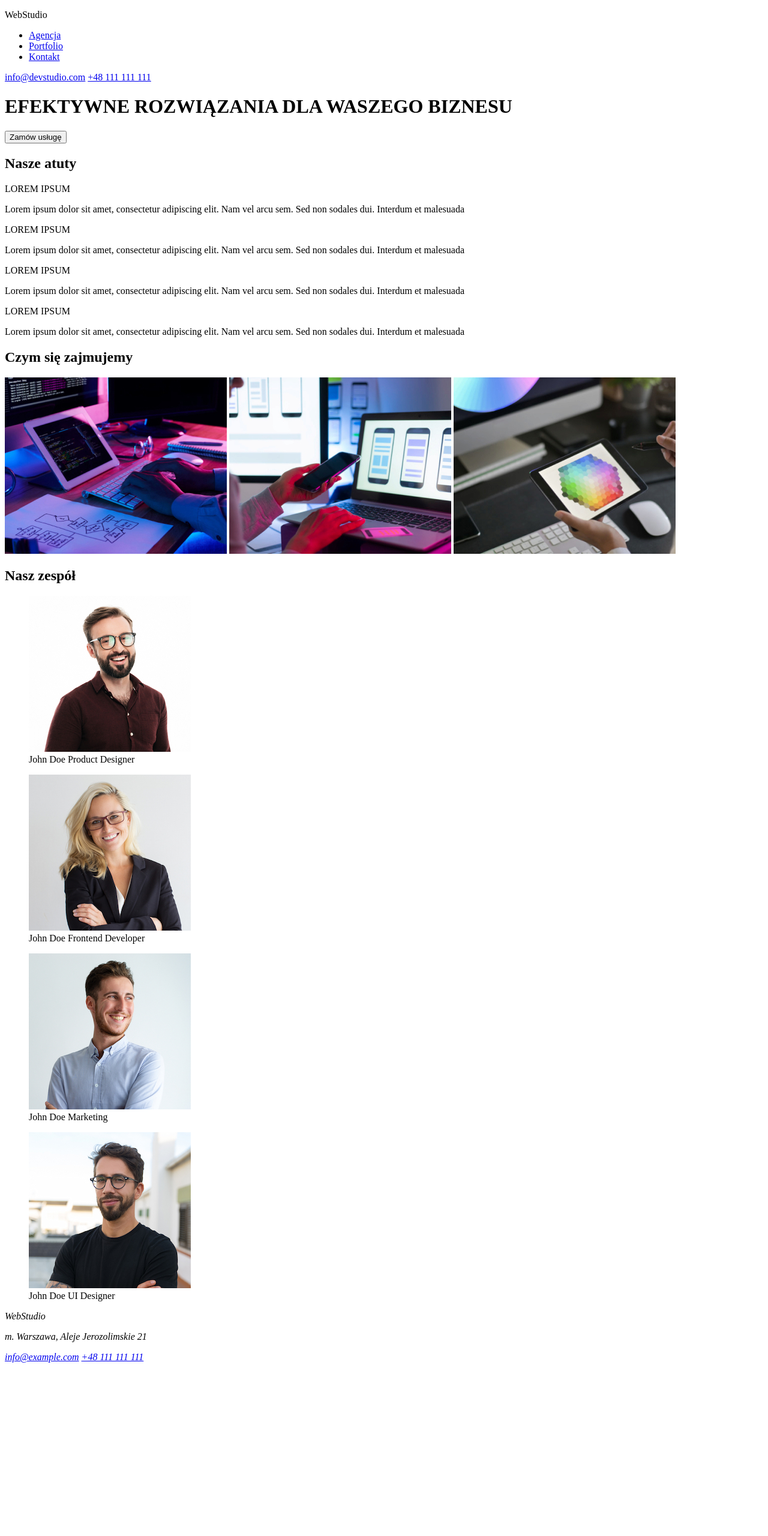
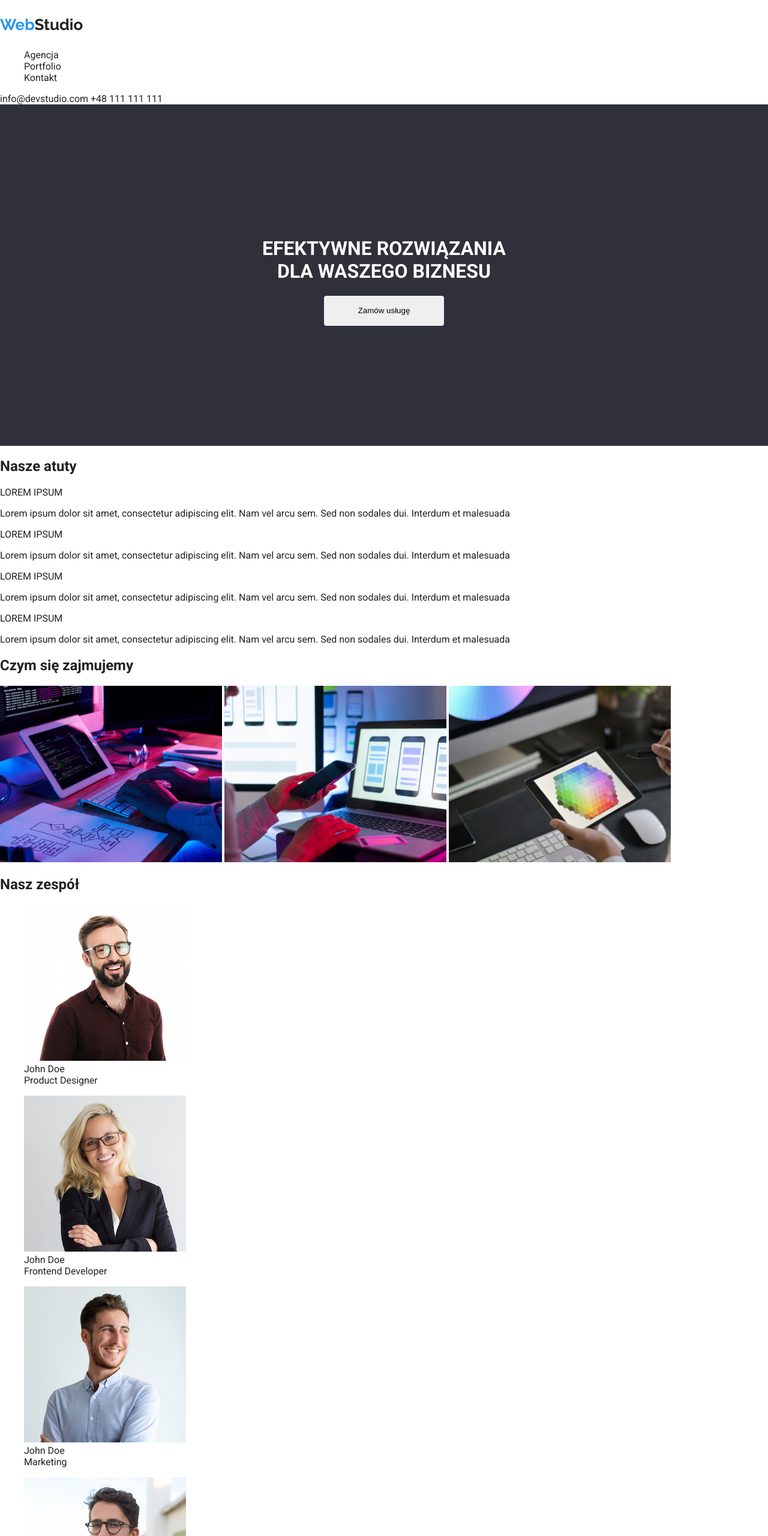
Before and after one commit to g-now/goit-markup-hw-03, a plain HTML site: page index.html in a window 1280 px wide. Shown: the top 2560 px of the page at 60% size. Before the commit the page ends 2279 px from the top, so only its background shows below. Drawn offline with Linux system fonts and the light colour scheme.

Commit message:
CSS content added

```diff
--- a/css/styles.css
+++ b/css/styles.css
@@ -0,0 +1,101 @@
+.body {
+    font-family: "Roboto", sans-serif;
+    color: #212121;
+    margin: 0px;
+}
+
+.web-studio {
+    font-family: "Raleway";
+    font-size: 26px;
+}
+
+.menu-nav {
+    color: #212121;
+    list-style-type: none;
+}
+
+.link {
+    color: #212121;
+    text-decoration: none;
+}
+
+.link:hover {
+    color: #2196F3;
+}
+
+.link:focus {
+    color: #2196F3;
+}
+
+.web {
+    color: #2196F3;
+}
+
+.filters {
+    list-style-type: none;
+}
+
+.button {
+    width: 200px;
+    height: 50px;
+    left: 700px;
+    top: 430px;
+    cursor: pointer;
+    border: none;
+    border-radius: 4px;
+}
+
+.button:active {
+    color: #FFFFFF;
+    background-color: #2196F3;
+}
+
+.button-portfolio {
+    height: 38px;
+    width: 121px;
+    left: 510px;
+    top: 174px;
+    border-radius: 4px;
+    cursor: pointer;
+    border: none;
+}
+
+.button-portfolio:active {
+    color: #FFFFFF;
+    background-color: #2196F3;
+}
+
+.logo {
+    background-color: #2F303A;
+    color: #FFFFFF;
+    text-align: center;
+    padding-top: 200px;
+    padding-bottom: 200px;
+}
+
+.footer {
+    color: #FFFFFF;
+    background-color: #2F303A;
+    padding-top: 60px;
+    padding-bottom: 60px;
+    padding-left: 215px;
+}
+
+.web-studio-footer {
+    color: #FFFFFF;
+    font-family: "Raleway";
+    font-size: 26px;
+}
+
+.footer-link {
+    color: #FFFFFF;
+    text-decoration: none;
+}
+
+.footer-link:hover {
+    color: #2196F3;
+}
+
+.footer-link:focus {
+    color: #2196F3;
+}
--- a/index.html
+++ b/index.html
@@ -10,28 +10,28 @@
     <link href="https://fonts.googleapis.com/css2?family=Raleway:wght@700&family=Roboto:wght@400;500;700;900&display=swap" rel="stylesheet">
     <title>Main page</title>
   </head>
-  <body>
+  <body class="body">
     <!--HEADER-->
-    <header>
+    <header class="header">
       <!--MENU-->
       <div class="menu">
         <nav>
-          <p class="web-studio">WebStudio</p>
+          <p class="web-studio"><span class="web">Web</span>Studio</p>
           <ul class="menu-nav">
-            <li><a href="agencja.html">Agencja</a></li>
-            <li><a href="portfolio.html">Portfolio</a></li>
-            <li><a href="kontakt.html">Kontakt</a></li>
+            <li><a class="link" href="agencja.html">Agencja</a></li>
+            <li><a class="link" href="portfolio.html">Portfolio</a></li>
+            <li><a class="link" href="kontakt.html">Kontakt</a></li>
           </ul>
         </nav>
-        <a href="mailto:info@devstudio.com">info@devstudio.com</a>
-        <a href="tel:+48111111111">+48 111 111 111</a>
+        <a class="link" href="mailto:info@devstudio.com">info@devstudio.com</a>
+        <a class="link" href="tel:+48111111111">+48 111 111 111</a>
       </div>
     </header>
     <!--MAIN-->
     <main>
       <div class="logo">
-        <h1>EFEKTYWNE ROZWIĄZANIA DLA WASZEGO BIZNESU</h1>
-        <button type="button">Zamów usługę</button>
+        <h1>EFEKTYWNE ROZWIĄZANIA<br>DLA WASZEGO BIZNESU</h1>
+        <button class="button" type="button">Zamów usługę</button>
       </div>
       <!--SEKCJA NASZE ATUTY-->
       <section>
@@ -103,7 +103,7 @@
                   height="260"
                 />
                 <figcaption>
-                  John Doe
+                  John Doe <br>
                   Product Designer
                 </figcaption>
               </figure>
@@ -117,7 +117,7 @@
                   height="260"
                 />
                 <figcaption>
-                  John Doe
+                  John Doe <br>
                   Frontend Developer
                 </figcaption>
               </figure>
@@ -131,7 +131,7 @@
                   height="260"
                 />
                 <figcaption>
-                  John Doe
+                  John Doe <br>
                   Marketing
                 </figcaption>
               </figure>
@@ -145,7 +145,7 @@
                   height="260"
                 />
                 <figcaption>
-                  John Doe
+                  John Doe <br>
                   UI Designer
                 </figcaption>
               </figure>
@@ -156,12 +156,12 @@
     </main>
     <!--FOOTER-->
     <footer>
-      <div>
+      <div class="footer">
         <address>
-          <p class="web-studio">WebStudio</p>
+          <p class="web-studio-footer"><span class="web">Web</span>Studio</p>
           <p>m. Warszawa, Aleje Jerozolimskie 21</p>
-          <a href="mailto:info@example.com">info@example.com</a>
-          <a href="tel:+48111111111">+48 111 111 111</a>
+          <a class="footer-link" href="mailto:info@example.com">info@example.com</a>
+          <a class="footer-link" href="tel:+48111111111">+48 111 111 111</a>
         </address>
       </div>
     </footer>
```
Also changed, not shown: portfolio.html (+32 -28 lines).
